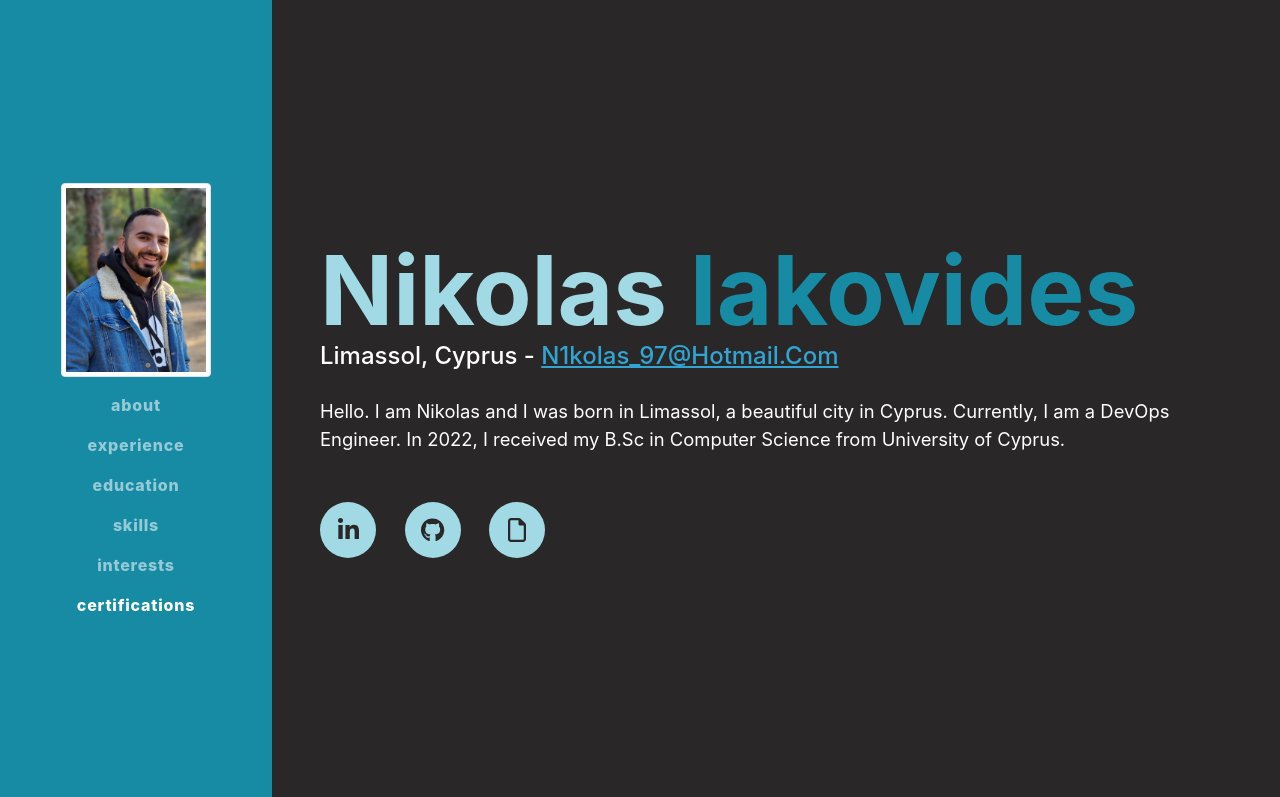
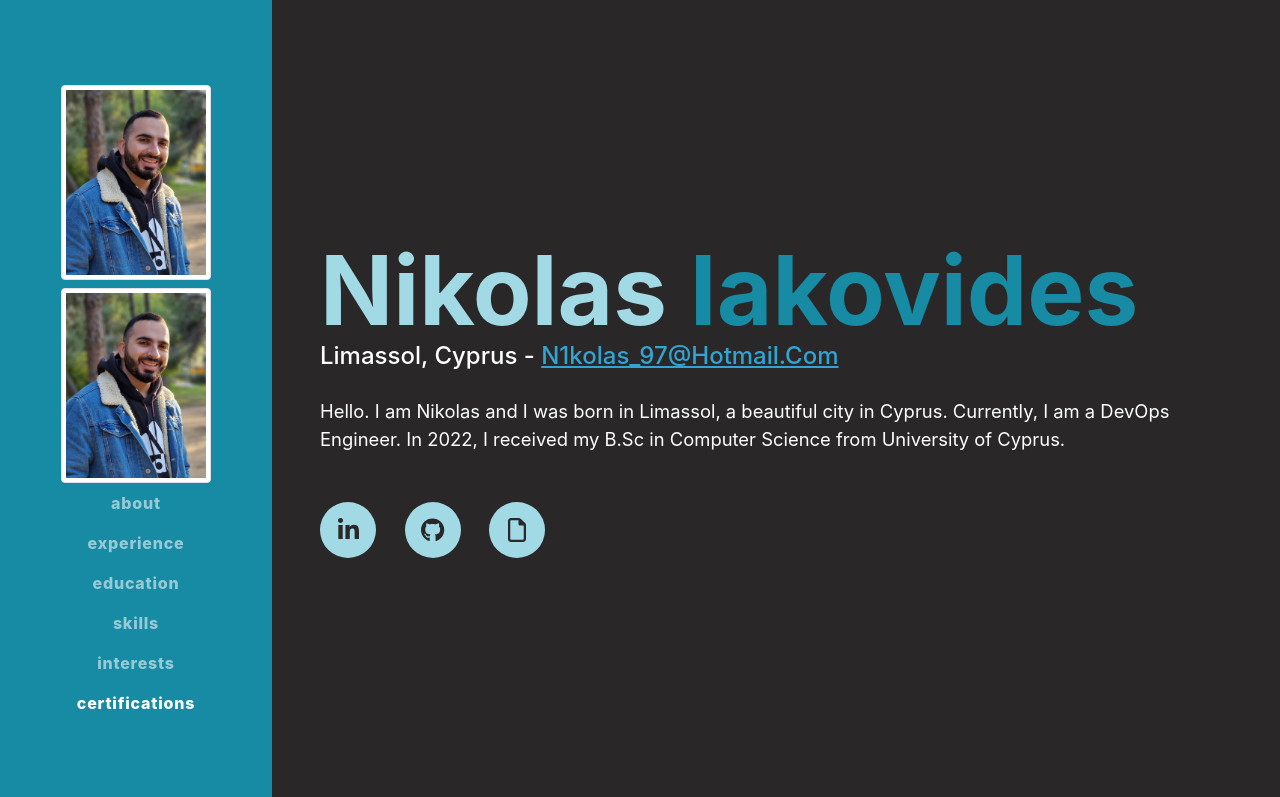
Before and after one commit to NikolasIak/MyResume, a plain HTML site: page index.html in a window 1280 px wide. Shown: the top 797 px of the page. Drawn offline with nearby package versions, Linux system fonts and the light colour scheme; a web font is replaced by a local one.

Commit message:
Update index.html

```diff
--- a/index.html
+++ b/index.html
@@ -25,6 +25,7 @@
             <button class="navbar-toggler" type="button" data-bs-toggle="collapse" data-bs-target="#navbarResponsive" aria-controls="navbarResponsive" aria-expanded="false" aria-label="Toggle navigation"><span class="navbar-toggler-icon"></span></button>
             <div class="collapse navbar-collapse" id="navbarResponsive">
                 <ul class="navbar-nav">
+                <span class="nav-item"><img class="img-fluid img-thumbnail" src="assets/img/Me1.jpg" alt="100x100" width="150" height="200" /></span>
                     <li class="nav-item"><a class="nav-link js-scroll-trigger" href="#about">About</a></li>
                     <li class="nav-item"><a class="nav-link js-scroll-trigger" href="#experience">Experience</a></li>
                     <li class="nav-item"><a class="nav-link js-scroll-trigger" href="#education">Education</a></li>
```
